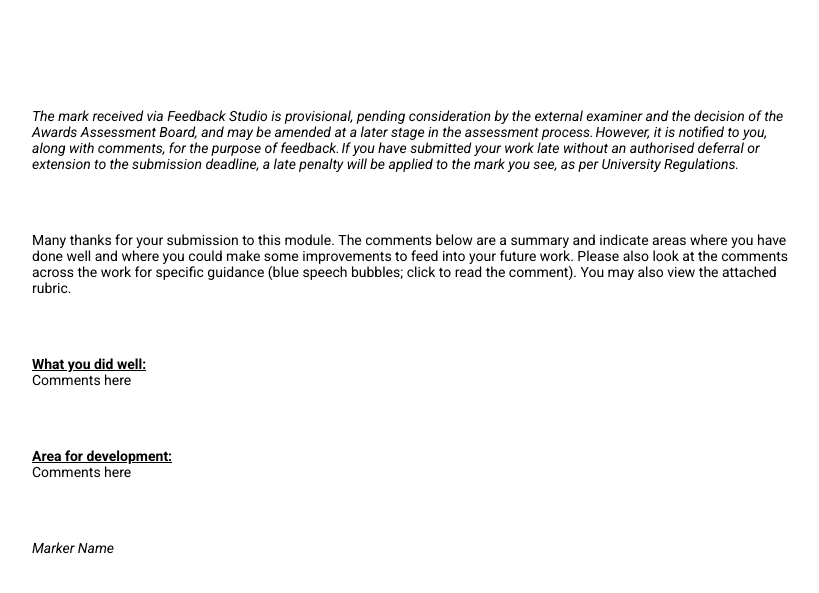
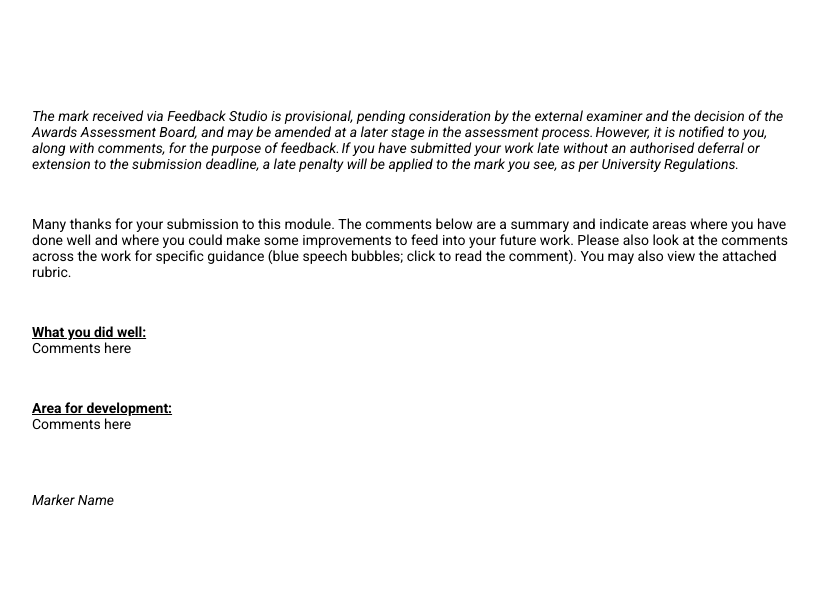
Before and after one commit to b-kennedy0/b-kennedy0.github.io, a Jekyll site: the page marking-comment.html, which Jekyll copies as it is, in a window 1280 px wide. Shown: the top 593 px of the page, without its empty margins (226-1045 px from the left). Built offline with Jekyll 4.4.1, drawn with Linux system fonts in a browser that asks for light colours.

Commit message:
adjust spacing, again

```diff
--- a/marking-comment.html
+++ b/marking-comment.html
@@ -9,11 +9,11 @@
 
 <body class="roboto-400" style="padding: 100px 250px !important;">
     <p><i>The mark received via Feedback Studio is provisional, pending consideration by the external examiner and the decision of the Awards Assessment Board, and may be amended at a later stage in the assessment process. However, it is notified to you, along with comments, for the purpose of feedback. If you have submitted your work late without an authorised deferral or extension to the submission deadline, a late penalty will be applied to the mark you see, as per University Regulations.</i></p>
-    <p><br>&nbsp;</p>
+    <p>&nbsp;</p>
     <p>Many thanks for your submission to this module.&nbsp;The comments below are a summary and indicate areas where you have done well and where you could make some improvements to feed into your future work. Please also look at the comments across the work for specific guidance&nbsp;(blue speech bubbles; click to read the comment). You may also view the attached rubric.</p>
-    <p><br>&nbsp;</p>
+    <p>&nbsp;</p>
     <p><strong><u>What you did well:</u></strong><br>Comments here</p>
-    <p><br>&nbsp;</p>
+    <p>&nbsp;</p>
     <p><strong><u>Area for development:</u></strong><br>Comments here</p>
     <p><br>&nbsp;</p>
     <p><i>Marker Name</i></p>
```
